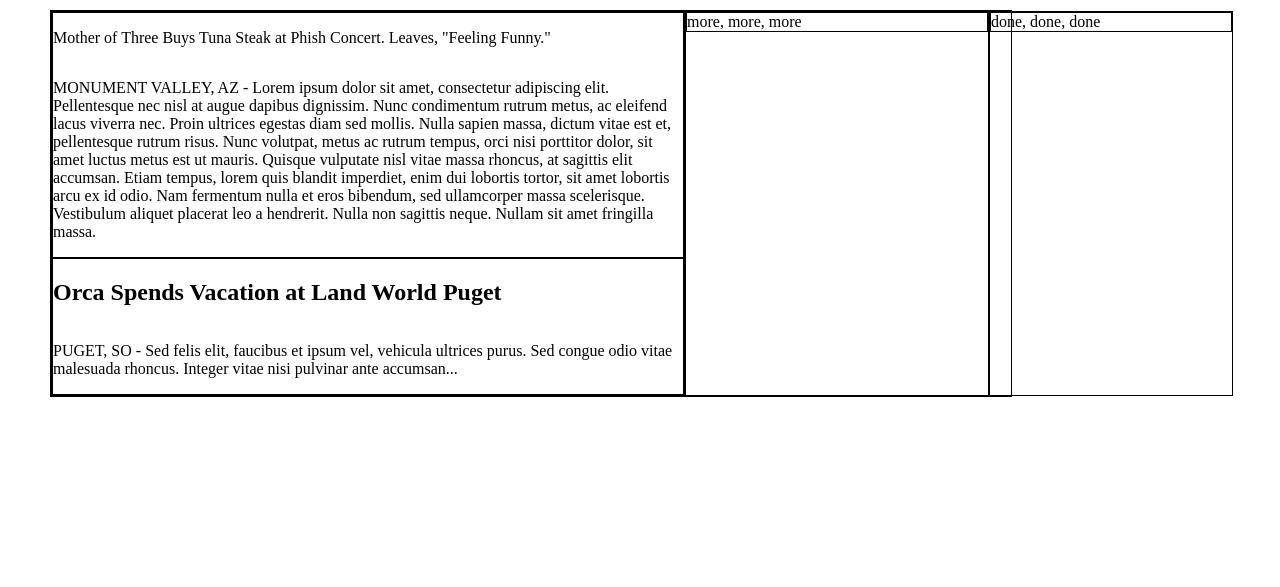
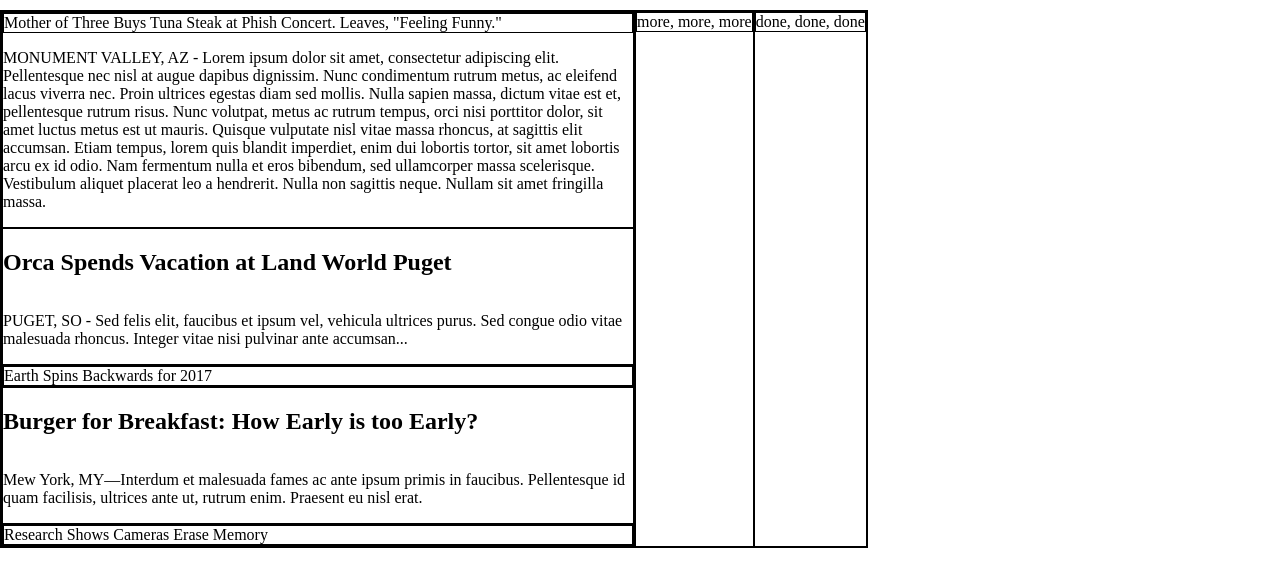
Before and after one commit to seekingshell/MyTimes, a plain HTML site: page index.html in a window 1280 px wide. Shown: the part 75-662 px from the top of the page. Drawn offline with Linux system fonts and the light colour scheme.

Commit message:
second commit

```diff
--- a/index.html
+++ b/index.html
@@ -22,19 +22,38 @@
     </header>
     <main>
       <div class="column">
+        <!-- Main Story -->
         <div class="large">
-          <p>
+          <span class="story-main">
             Mother of Three Buys Tuna Steak at Phish Concert. Leaves, "Feeling Funny."
-          </p>
+          </span>
           <p>
             MONUMENT VALLEY, AZ - Lorem ipsum dolor sit amet, consectetur adipiscing elit. Pellentesque nec nisl at augue dapibus dignissim. Nunc condimentum rutrum metus, ac eleifend lacus viverra nec. Proin ultrices egestas diam sed mollis. Nulla sapien massa, dictum vitae est et, pellentesque rutrum risus. Nunc volutpat, metus ac rutrum tempus, orci nisi porttitor dolor, sit amet luctus metus est ut mauris. Quisque vulputate nisl vitae massa rhoncus, at sagittis elit accumsan. Etiam tempus, lorem quis blandit imperdiet, enim dui lobortis tortor, sit amet lobortis arcu ex id odio. Nam fermentum nulla et eros bibendum, sed ullamcorper massa scelerisque. Vestibulum aliquet placerat leo a hendrerit. Nulla non sagittis neque. Nullam sit amet fringilla massa.
           </p>
         </div>
+
+        <!-- Sub Story #2 -->
         <div class="large">
           <h2>Orca Spends Vacation at Land World Puget</h2>
           <p>
             PUGET, SO - Sed felis elit, faucibus et ipsum vel, vehicula ultrices purus. Sed congue odio vitae malesuada rhoncus. Integer vitae nisi pulvinar ante accumsan...
           </p>
+        </div>
+
+        <!-- Sub Story #3 -->
+        <div class="large">
+          <span class="story-earth">Earth Spins Backwards for 2017</span>
+        </div>
+
+        <!-- Sub Story #4 -->
+        <div class="large">
+          <h2>Burger for Breakfast: How Early is too Early?</h2>
+          <p>Mew York, MY—Interdum et malesuada fames ac ante ipsum primis in faucibus. Pellentesque id quam facilisis, ultrices ante ut, rutrum enim. Praesent eu nisl erat.</p>
+        </div>
+
+        <!-- Sub Story #4 -->
+        <div class="large">
+          <span class="story-camera">Research Shows Cameras Erase Memory</span>
         </div>
       </div>
       <div class="column">
--- a/resources/css/style.css
+++ b/resources/css/style.css
@@ -30,14 +30,14 @@ header {
 }
 
 nav {
-  display: inline-flex;
+  display: flex;
   align-items: center;
   flex-direction: row;
   padding-right: 30px;
 }
 
 .nav-element {
-  display: flex;
+  display: inline-block;
   color: black;
   padding: 0 15px;
 }
@@ -47,12 +47,10 @@ main {
   border: 1px solid black;
   position: relative;
   top: 85px;
-  width: 75%;
-  height: auto;
-  justify-content: space-between;
+  height: 100%;
+  justify-content: space-around;
   flex-direction: row;
   align-content: center;
-  left: 50px;
 }
 
 .column {
@@ -66,18 +64,33 @@ main {
 .column .large {
   border: 1px solid black;
   display: flex;
-  width: 630px;
+  max-width: 630px;
   flex-wrap: wrap;
 }
 
 .column .medium {
   border: 1px solid black;
   display: flex;
-  width: 300px;
+  max-width: 300px;
 }
 
 .column .small {
   border: 1px solid black;
   display: flex;
-  width: 240px;
+  max-width: 240px;
 }
+
+.story-main {
+  border: 1px solid black;
+  width: 100%;
+}
+
+.story-earth {
+  border: 1px solid black;
+  width: 100%;
+}
+
+.story-camera {
+  border: 1px solid black;
+  width: 100%;
+}
```
